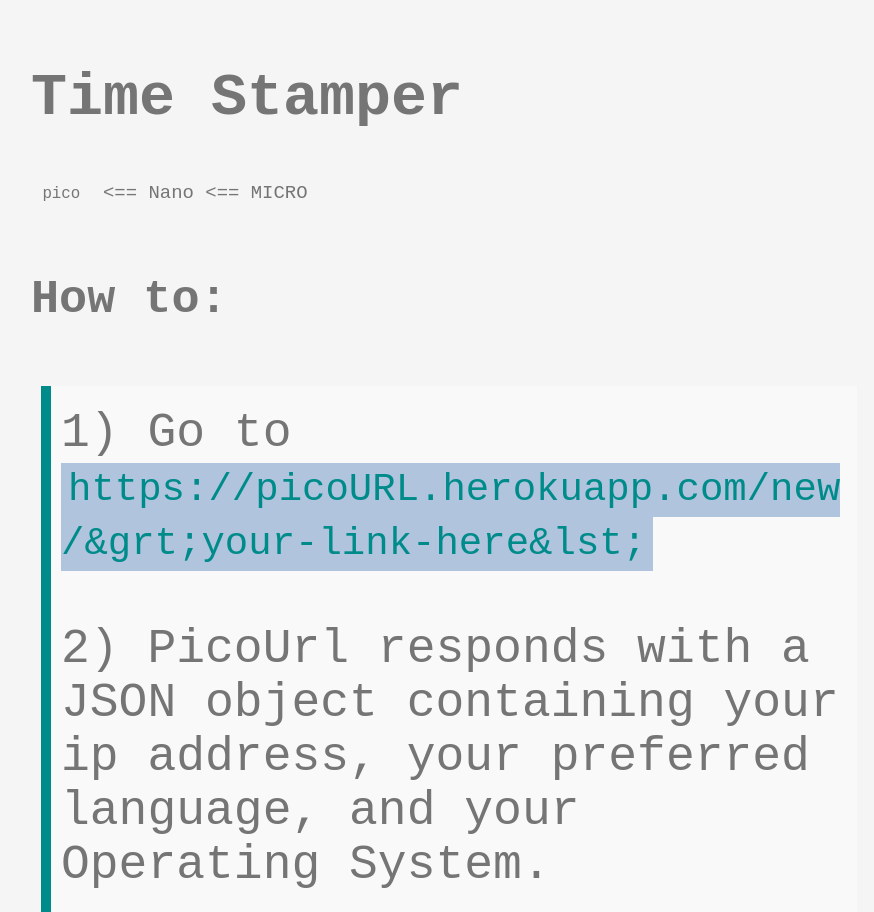
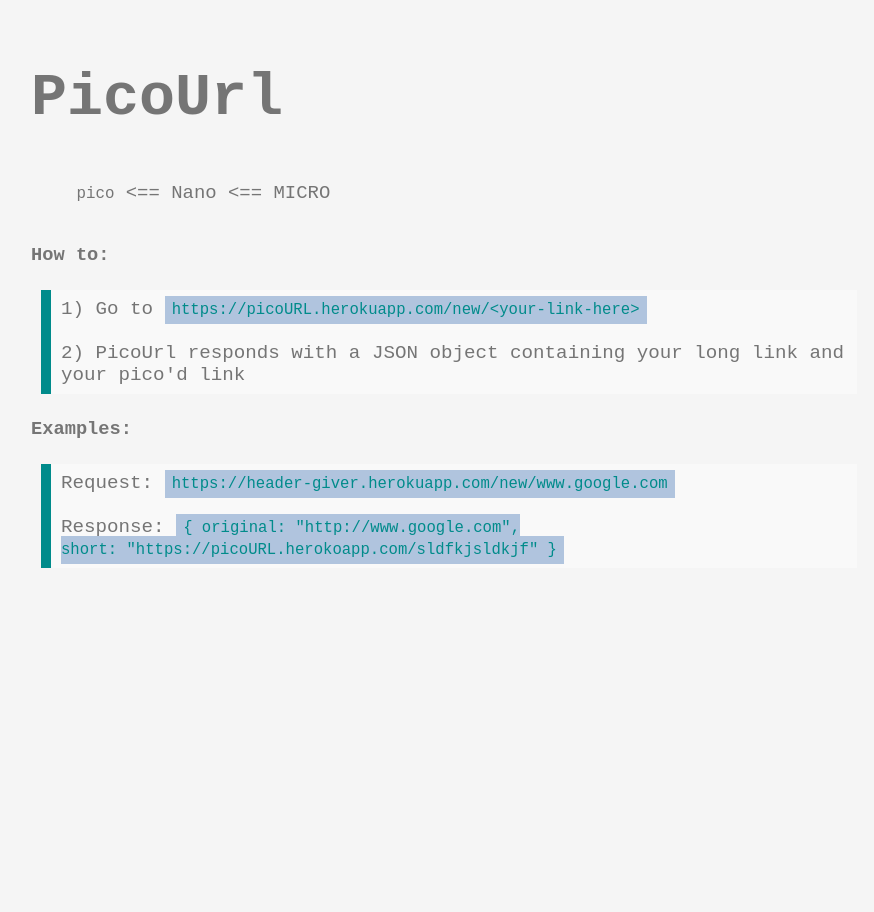
Before and after one commit to BenjaminDowns/picoURL, a website: page public/index.html in a window 1280 px wide. Shown: the top 912 px of the page, without its empty margins (91-965 px from the left). After the commit the page ends 800 px from the top, so only its background shows below. Drawn offline with Linux system fonts and the light colour scheme.

Commit message:
homepage improved

```diff
--- a/public/index.html
+++ b/public/index.html
@@ -9,33 +9,30 @@
 <body>
     <div class='container'>
         <div class='heading'>
-            <h2>Time Stamper</h2>
+            <h2>PicoUrl</h2>
             <small>
 
-<pre> <small>pico</small>  <== Nano <== MICRO
-             </pre>
+<pre>    <small>pico</small> <== Nano <== MICRO </pre>
                 <p>
                     </small>
-
+        </div>
         <div class='instructions-container'>
             <h3>How to:</h3>
             <blockquote>
                 <p class='instructions'>
-                        1) Go to <code>https://picoURL.herokuapp.com/new/&grt;your-link-here&lst;</code>
+                    1) Go to <code>https://picoURL.herokuapp.com/new/&lt;your-link-here&gt;</code>
                     <br/>
-                        <br/> 2) PicoUrl responds with a JSON object containing your ip address, your preferred language, and
-                        your Operating System.
+                    <br/> 2) PicoUrl responds with a JSON object containing your long link and your pico'd link
                 </p>
             </blockquote>
             <h3>Examples:</h3>
             <blockquote>
                 <p>
-                        Request: <code>https://header-giver.herokuapp.com/api/whoami</code>
+                    Request: <code>https://header-giver.herokuapp.com/new/www.google.com</code>
                     <br/>
                     <br/> Response: <code>{
-                                    ipaddress: "::1",
-                                    language: "en-US",
-                                    software: "Macintosh; Intel Mac OS X 10_10_5"
+                                    original: "http://www.google.com",<br/>
+                                    short: "https://picoURL.herokoapp.com/sldfkjsldkjf"
                                 }</code>
                 </p>
             </blockquote>
```
Also changed, not shown: 1 other file. Lines whose indentation alone changed are shown as unchanged.
